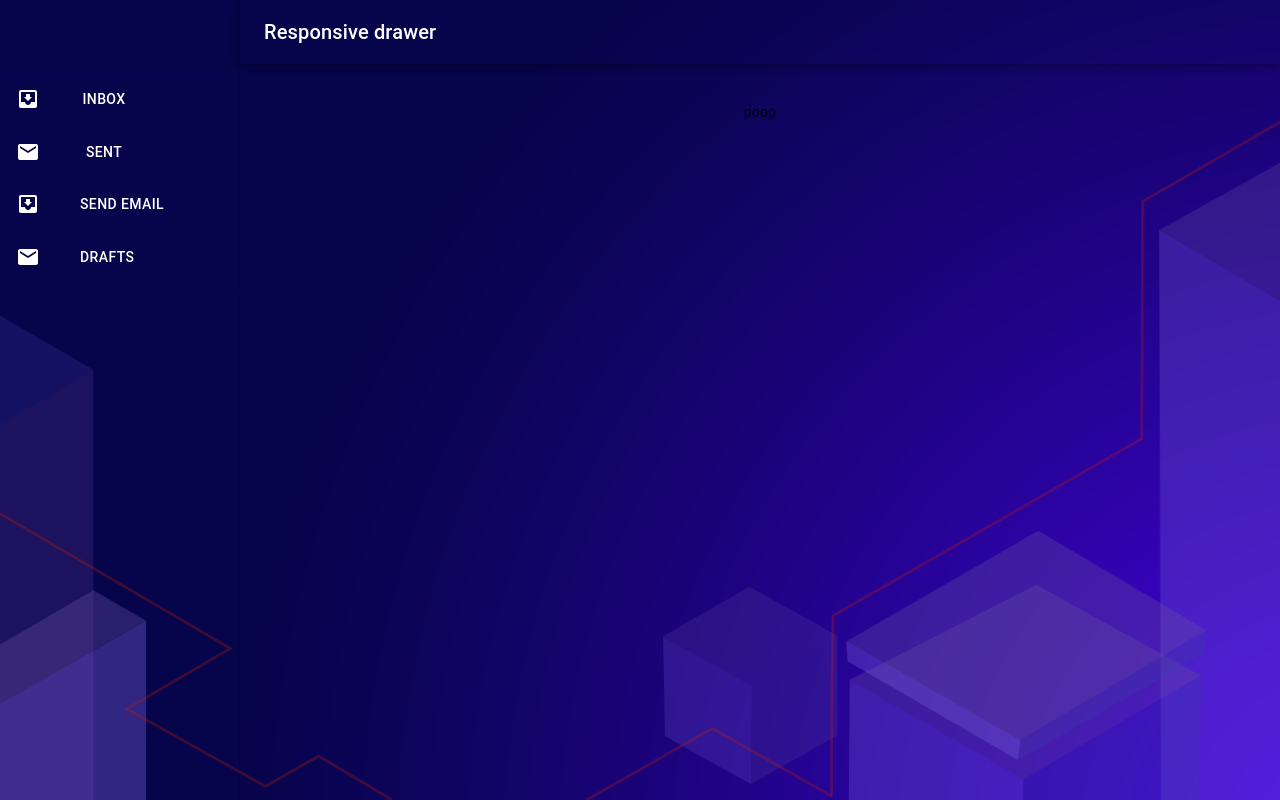
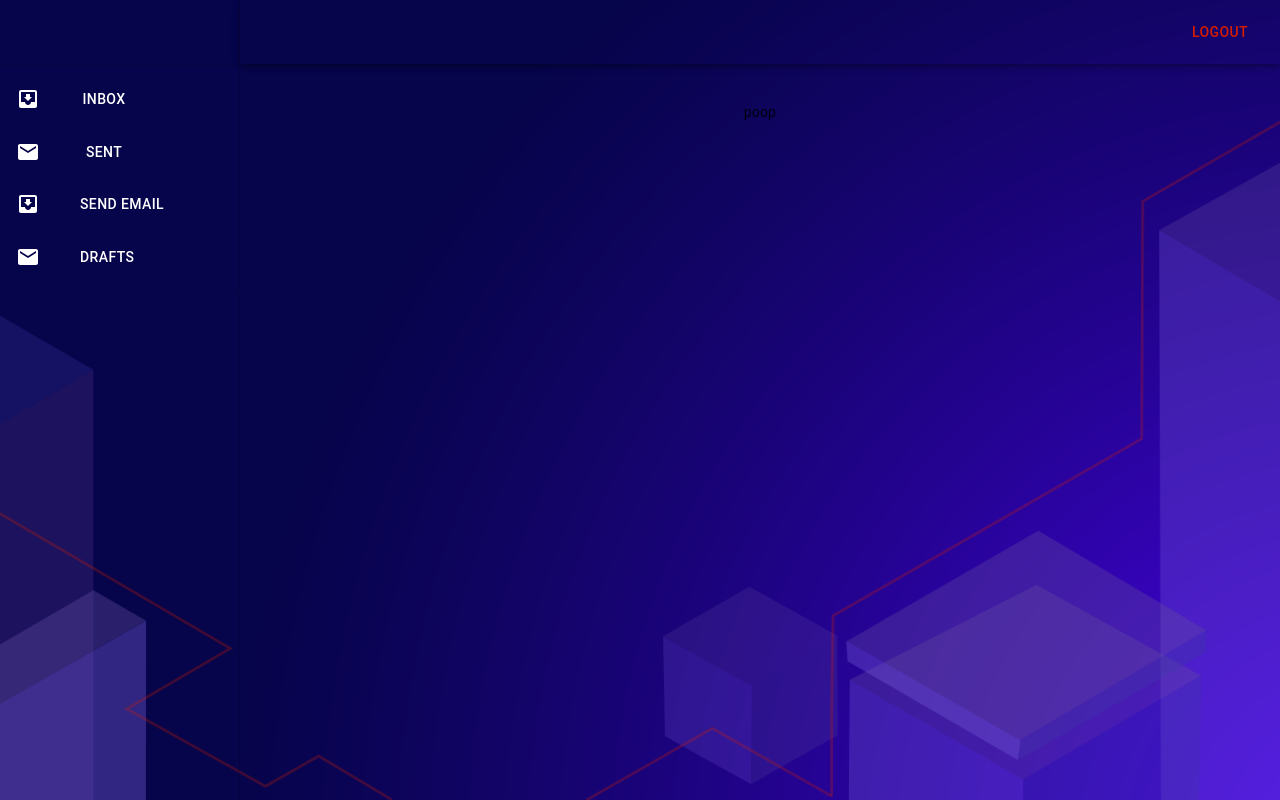
Before and after one commit to benceVadasz/get-to-know-lara-frontend, a React (Create React App) app: page /inbox in a window 1280 px wide. Built offline with nearby package versions, Linux system fonts and the light colour scheme.

Commit message:
add logout to inbox header

```diff
--- a/src/components/InboxHeader.js
+++ b/src/components/InboxHeader.js
@@ -1,10 +1,11 @@
 import Toolbar from "@material-ui/core/Toolbar";
 import IconButton from "@material-ui/core/IconButton";
 import MenuIcon from "@material-ui/icons/Menu";
-import Typography from "@material-ui/core/Typography";
 import AppBar from "@material-ui/core/AppBar";
 import React from "react";
 import {makeStyles} from "@material-ui/core/styles";
+import {Link} from "react-router-dom";
+import Button from "@material-ui/core/Button";
 
 const drawerWidth = 240;
 const useStyles = makeStyles((theme) => ({
@@ -21,13 +22,24 @@ const useStyles = makeStyles((theme) => ({
             display: 'none',
         },
     },
+    logoutButton: {
+        color: '#D31D00',
+        marginLeft: 'auto',
+    },
 }));
 
 function InboxHeader() {
     const classes = useStyles();
     const [mobileOpen, setMobileOpen] = React.useState(false);
+    const [loading, setLoading] = React.useState(false);
     const handleDrawerToggle = () => {
         setMobileOpen(!mobileOpen);
+    };
+    const handleLogout = (e) => {
+        setLoading(true);
+        sessionStorage.removeItem("email");
+        sessionStorage.removeItem("token");
+        setLoading(false);
     };
     return (
         <AppBar position="fixed" className={classes.appBar}>
@@ -41,9 +53,15 @@ function InboxHeader() {
                 >
                     <MenuIcon />
                 </IconButton>
-                <Typography variant="h6" noWrap>
-                    Responsive drawer
-                </Typography>
+                <Button
+                    className={classes.logoutButton}
+                    component={Link}
+                    to=""
+                    onClick={() => handleLogout()}
+                    color="inherit"
+                >
+                    Logout
+                </Button>
             </Toolbar>
         </AppBar>
     );
```
